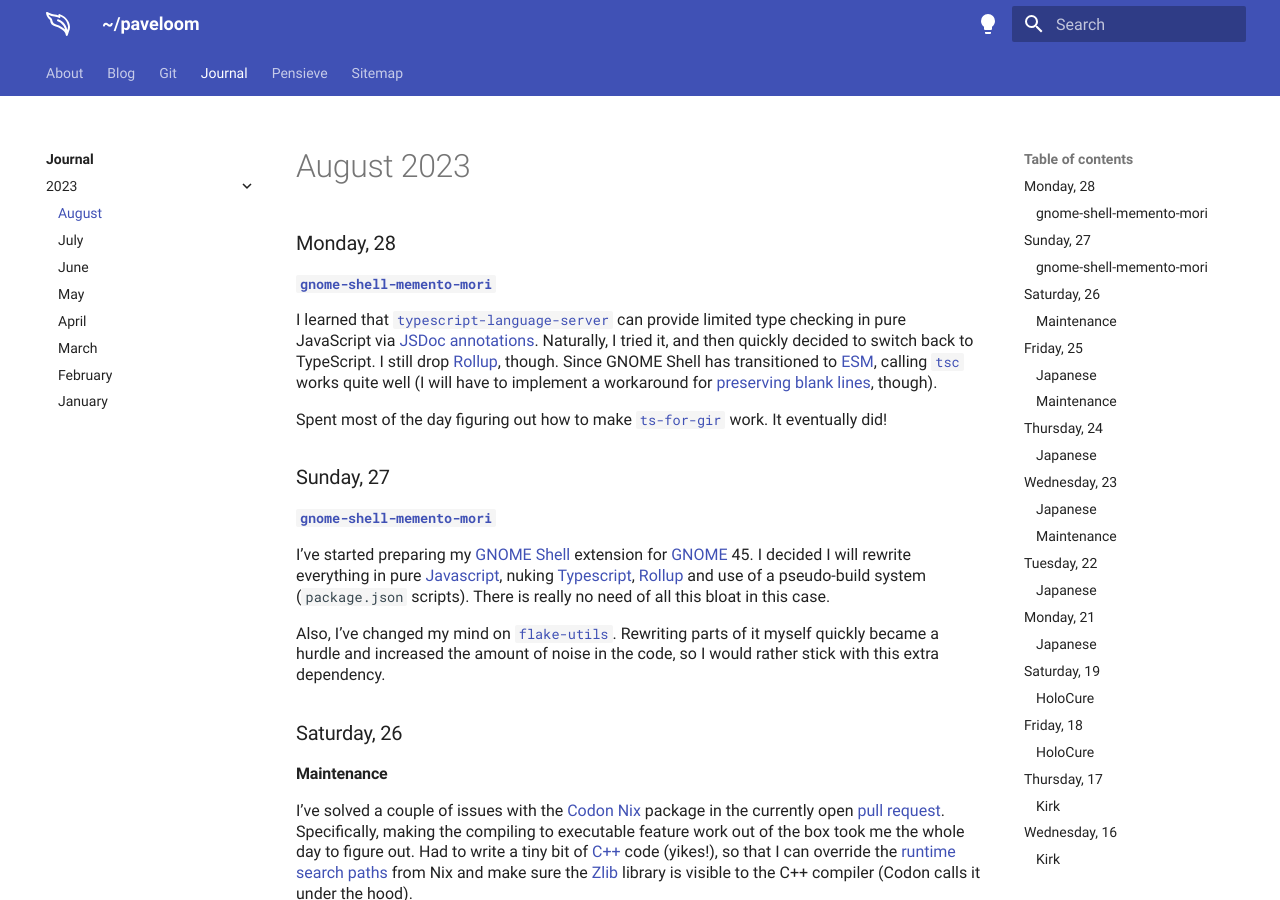
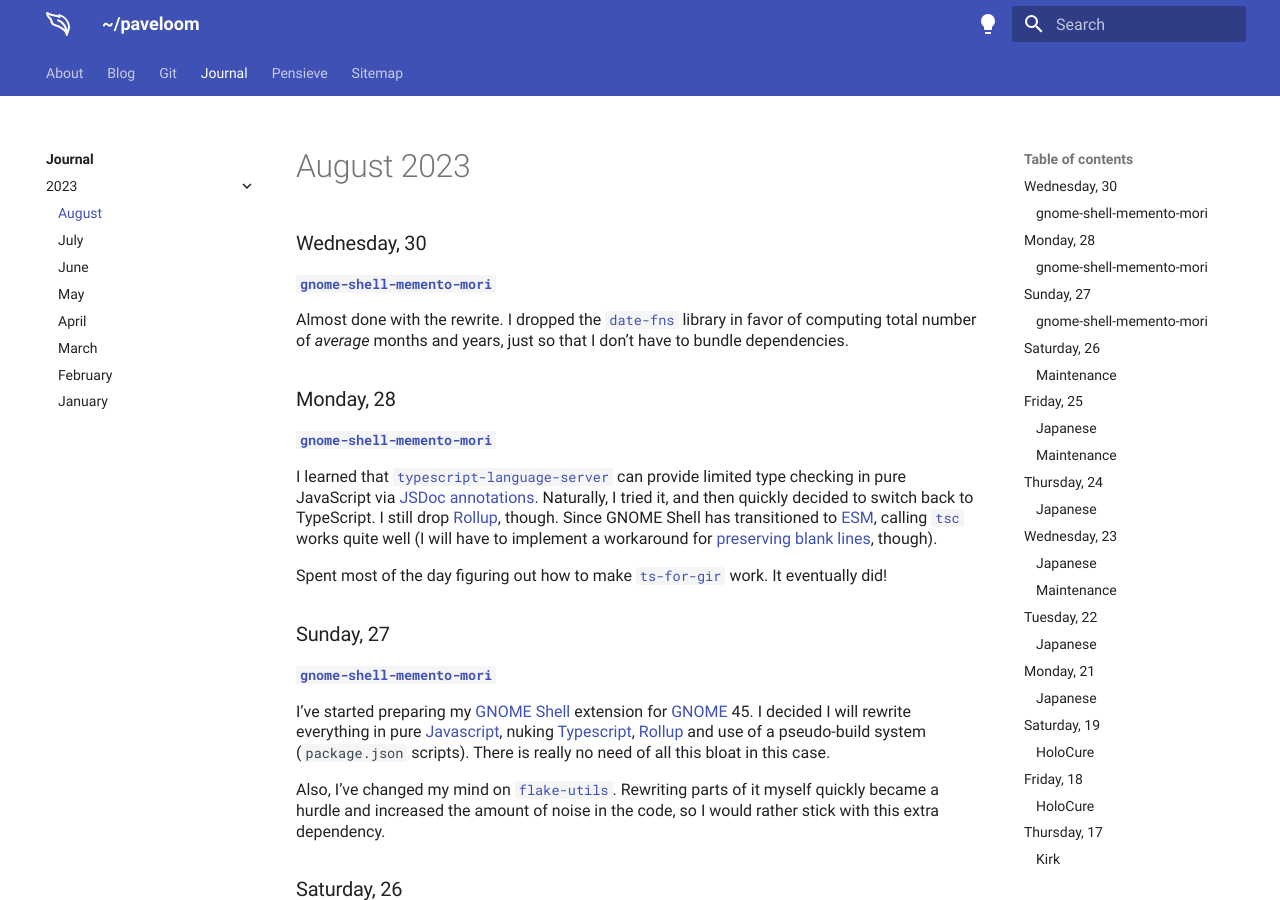
Before and after one commit to paveloom/paveloom.dev, an MkDocs documentation site: the page built from content/journal/2023/august.md, in a window 1280 px wide and 900 px high. Built offline with MkDocs 1.6.1 and Material for MkDocs 9.7.7, drawn with Linux system fonts in a browser that asks for light colours.

Commit message:
Journal: add the August, 30 entry.

```diff
--- a/content/journal/2023/august.md
+++ b/content/journal/2023/august.md
@@ -1,4 +1,10 @@
 # August 2023
+
+### Wednesday, 30 {#30}
+
+#### [`gnome-shell-memento-mori`](../../git.md#gnome-shell-memento-mori) {#30#gnome-shell-memento-mori}
+
+Almost done with the rewrite. I dropped the [`date-fns`](https://date-fns.org) library in favor of computing total number of *average* months and years, just so that I don't have to bundle dependencies.
 
 ### Monday, 28 {#28}
 
```
